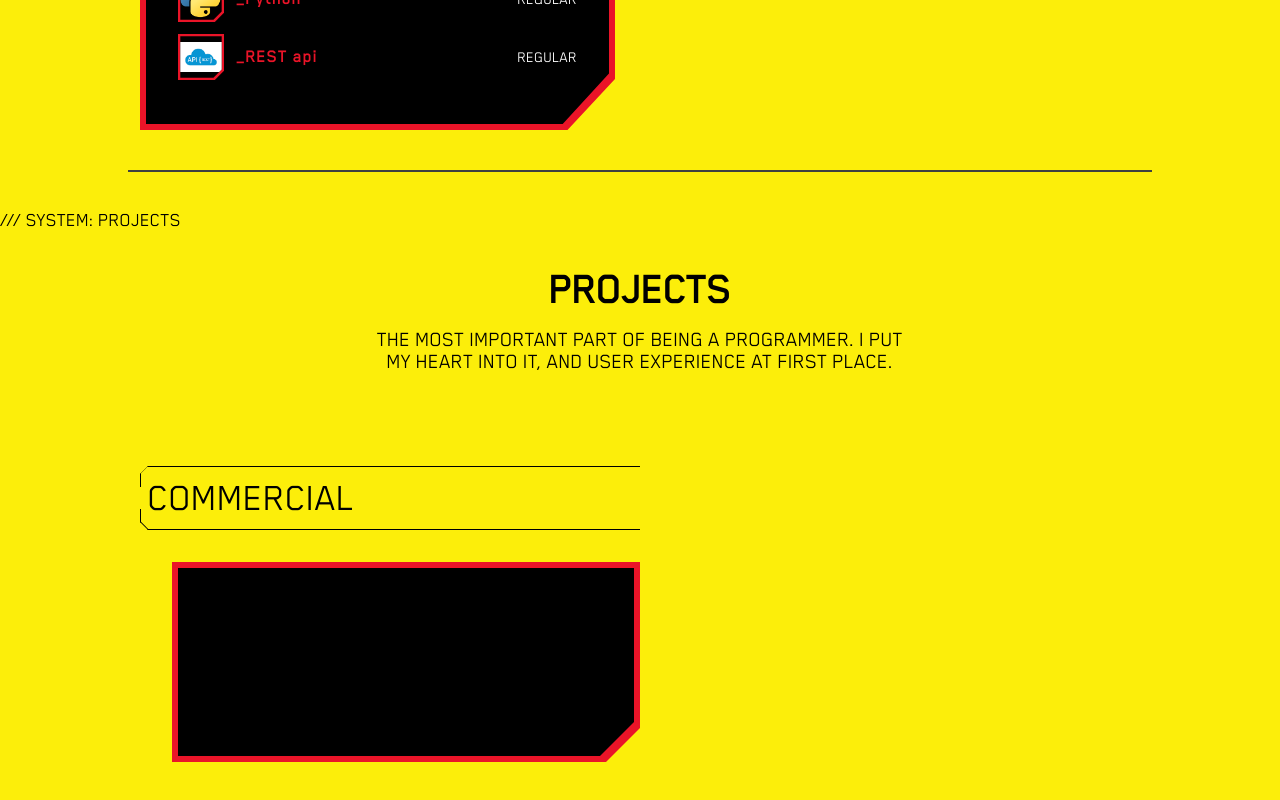
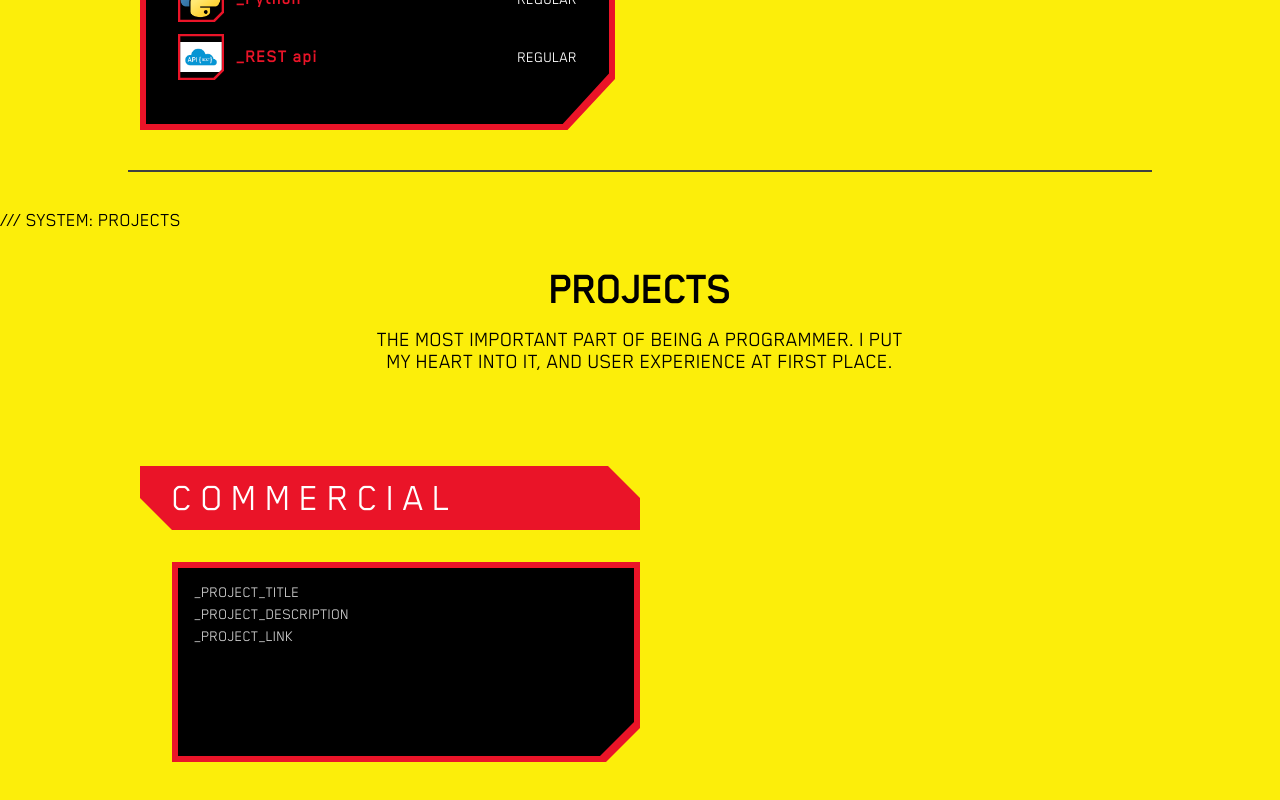
Before and after one commit to Domino731/my-world, a React (Vite) app: page / in a window 1280 px wide. Shown: the part 2560-3360 px from the top of the page. Built offline with nearby package versions, Linux system fonts and the light colour scheme.

Commit message:
feature - projects - new title styles

```diff
--- /dev/null
+++ b/src/modules/cyberpunk/components/DataHeader/DataHeader.tsx
@@ -0,0 +1,6 @@
+import {DataHeaderProps} from "./DataHeader.types.ts";
+import styles from "./styles.module.scss"
+
+export const DataHeader = ({title}: DataHeaderProps) => <p className={styles.dataHeader}>
+    {title}
+</p>
--- /dev/null
+++ b/src/modules/cyberpunk/components/DataHeader/DataHeader.types.ts
@@ -0,0 +1,3 @@
+export type DataHeaderProps = {
+    title: string;
+}
--- /dev/null
+++ b/src/modules/cyberpunk/components/DataHeader/index.tsx
@@ -0,0 +1,3 @@
+import {DataHeader} from "./DataHeader.tsx";
+
+export {DataHeader}
--- /dev/null
+++ b/src/modules/cyberpunk/components/DataHeader/styles.module.scss
@@ -0,0 +1,8 @@
+@import "../../variables";
+
+.dataHeader {
+    display: block;
+  font-size: 16px;
+    color: $grey;
+  margin-bottom: 6px;
+}
--- a/src/modules/cyberpunk/projects/CpProjects.tsx
+++ b/src/modules/cyberpunk/projects/CpProjects.tsx
@@ -3,6 +3,7 @@ import {SectionTitle} from "../components/SectionTitle";
 import {cpStyles} from "../styles/variables.ts";
 import {Title} from "../components/Title";
 import {SubTitle} from "../components/SubTitle/SubTitle.tsx";
+import {DataHeader} from "../components/DataHeader";
 
 export const CpProjects = () => {
     return <section className={styles.container}>
@@ -19,7 +20,11 @@ export const CpProjects = () => {
                 </h3>
                 <ul className={`${styles.list} ${styles.projectsListCommercial}`}>
                     <li className={styles.projectsListItem}>
-                               <div className={styles.projectsListItemContent}></div>
+                               <div className={styles.projectsListItemContent}>
+                                   <DataHeader title="_PROJECT_TITLE"/>
+                                   <DataHeader title="_PROJECT_DESCRIPTION"/>
+                                   <DataHeader title="_PROJECT_LINK"/>
+                               </div>
                     </li>
                 </ul>
             </div>
--- a/src/modules/cyberpunk/projects/styles.module.scss
+++ b/src/modules/cyberpunk/projects/styles.module.scss
@@ -18,57 +18,36 @@
 }
 
 .projectsListTitle {
-    color: $black;
+    color: $white;
     font-size: 40px;
     margin-bottom: 32px;
     position: relative;
     padding: 12px 8px;
-    &::after, &::before {
-      content: "";
-      position: absolute;
-      display: block;
-      width: 100%;
-      height: 20px;
-    }
-
-   &::after {
-    top: 0;
-     left: 0;
-     border-top: 1px solid $black;
-     border-left: 1px solid $black;
-   }
-     &::before {
-     bottom: 0;
-     left: 0;
-     border-bottom: 1px solid $black;
-     border-left: 1px solid $black;
-   }
-  span {
-    display: block;
-    position: absolute;
-  }
+      letter-spacing: 0.2em;
 }
 
 .projectsListTitleCommercial {
   text-align: left;
-    clip-path: polygon(100% 0%, 100% 100%, 8px 100%, 0% 56px, 0% 8px, 8px 0%);
-  span:first-child {
-    width: 30px;
-    height: 30px;
-    top: -25px;
-    left: -18px;
-    transform: rotate(45deg);
-    background: #000000;
-  }
-
-  span:last-child {
-     width: 30px;
-    height: 30px;
-    bottom: -21px;
-    left: -21px;
-    transform: rotate(45deg);
-    background: #000000;
-  }
+  padding-left: 32px;
+clip-path: polygon(0% calc(100% - 32px), 32px 100%, 100% 100%, 100% 32px, calc(100% - 32px) 0%, 0% 0%);
+  background: $red;
+  //span:first-child {
+  //  width: 30px;
+  //  height: 30px;
+  //  top: -25px;
+  //  left: -18px;
+  //  transform: rotate(45deg);
+  //  background: #000000;
+  //}
+  //
+  //span:last-child {
+  //   width: 30px;
+  //  height: 30px;
+  //  bottom: -21px;
+  //  left: -21px;
+  //  transform: rotate(45deg);
+  //  background: #000000;
+  //}
 }
 
 .projectsList {
@@ -88,9 +67,11 @@
   align-items: center;
   background: $red;
 clip-path: polygon(0% 100%, calc(100% - 34px) 100%, 100% calc(100% - 34px), 100% 0%, calc(100% - 22px) 0%, 0% 0%);
+  position: relative;
 }
 
 .projectsListItemContent {
+  padding: 16px;
 width: calc(100% - 12px);
     height: calc(100% - 12px);
   background: $black;
```
